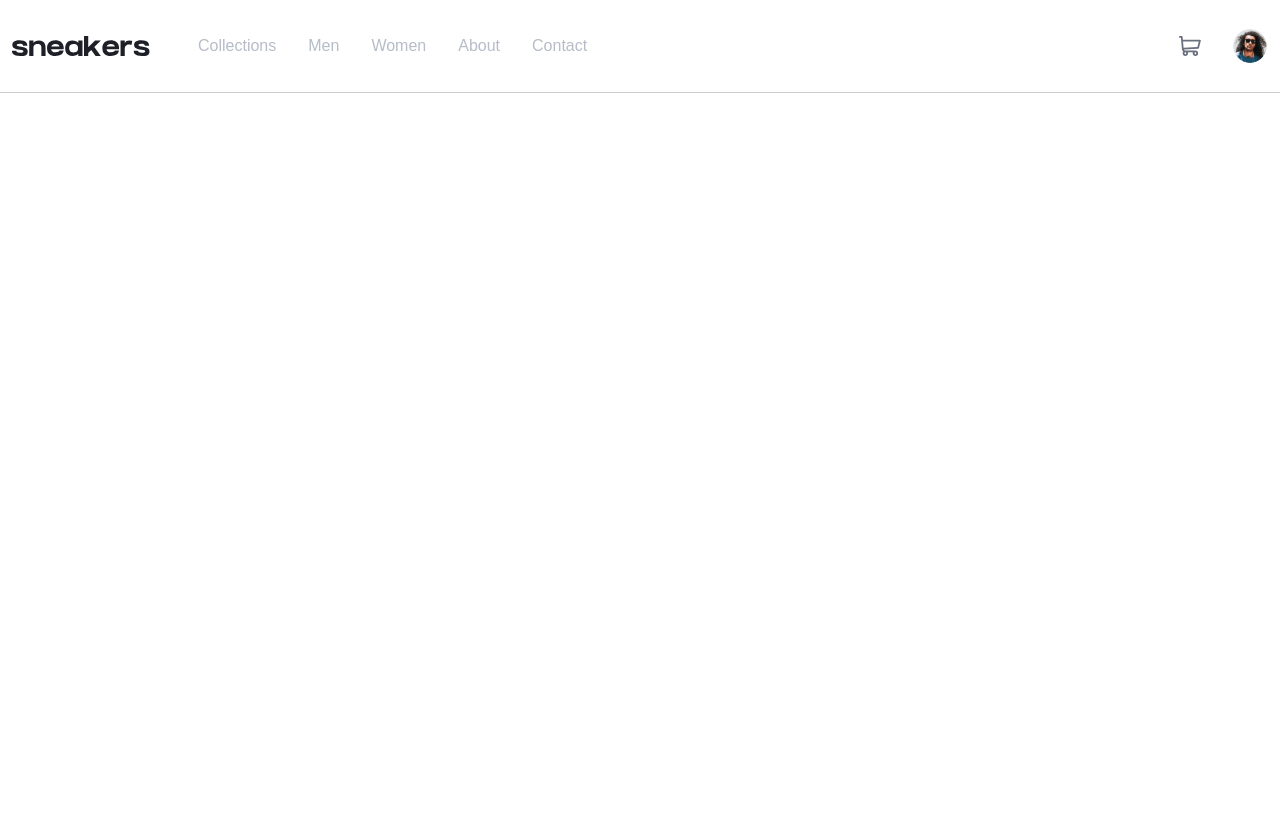
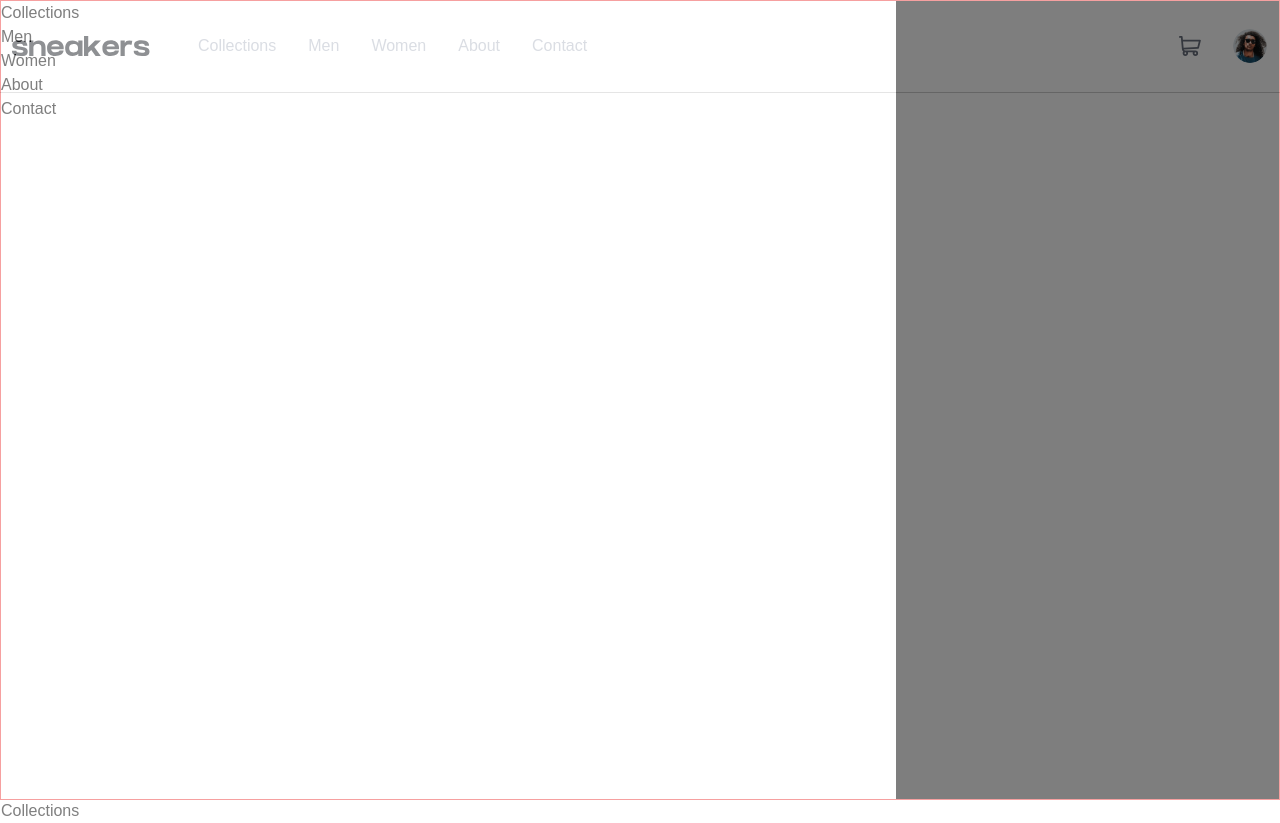
Before and after one commit to Tobbs101/fe-mentor-ecommerce-challenge, a React (Create React App) app: page / in a window 1280 px wide. Before the commit the page ends 800 px from the top, so only its background shows below. Built offline with nearby package versions, Linux system fonts and the light colour scheme.

Commit message:
updated header and sidenav

```diff
--- a/src/App.js
+++ b/src/App.js
@@ -6,8 +6,16 @@ import { useState } from "react";
 function App() {
   const [toggleSideNav, setToggleSideNav] = useState(false);
   return (
-    <div style={{ maxWidth: "1440px", margin: "0 auto", position: "relative" }}>
-      <Header />
+    <div
+      style={{
+        maxWidth: "1440px",
+        margin: "0 auto",
+        position: "relative",
+        minHeight: "100vh",
+      }}
+    >
+      <Header toggleNav={toggleSideNav} setToggleNav={setToggleSideNav} />
+      <Sidenav toggleNav={toggleSideNav} />
     </div>
   );
 }
--- a/src/components/header/Header.jsx
+++ b/src/components/header/Header.jsx
@@ -6,11 +6,12 @@ import Avatar from "../../assets/image-avatar.png";
 import Menu from "../../assets/icon-menu.svg";
 import useWindowDimensions from "../../hooks/useWindowSize";
 
-const Navbar = () => {
+const Navbar = ({ toggleNav, setToggleNav }) => {
   const [showNavItemID, setShowNavItemID] = useState(null);
   const { width } = useWindowDimensions();
 
   console.log(width);
+  console.log(toggleNav);
 
   return (
     <div
@@ -22,6 +23,7 @@ const Navbar = () => {
           <button
             className="cursor-pointer"
             onClick={() => {
+              setToggleNav(!toggleNav);
             }}
           >
             <img src={Menu} alt="menu" />
--- a/src/components/sidenav/Sidenav.jsx
+++ b/src/components/sidenav/Sidenav.jsx
@@ -1,8 +1,19 @@
 import React from "react";
+import { categories } from "../header/categories";
 
 const Sidenav = () => {
   return (
-    <div className="absolute bg-customWhite border border-slate-400 w-full h-full top-0 left-0">
+    <div
+      className="absolute bg-customBlack border border-red-500 w-full h-full top-0 left-0"
+      style={{ opacity: "0.5" }}
+    >
+      <div className="bg-white h-full" style={{ width: "70%", opacity: "1" }}>
+        <ul>
+          {categories.map((x, index) => (
+            <li key={index}>{x.title}</li>
+          ))}
+        </ul>
+      </div>
       <p>Collections</p>
     </div>
   );
```
